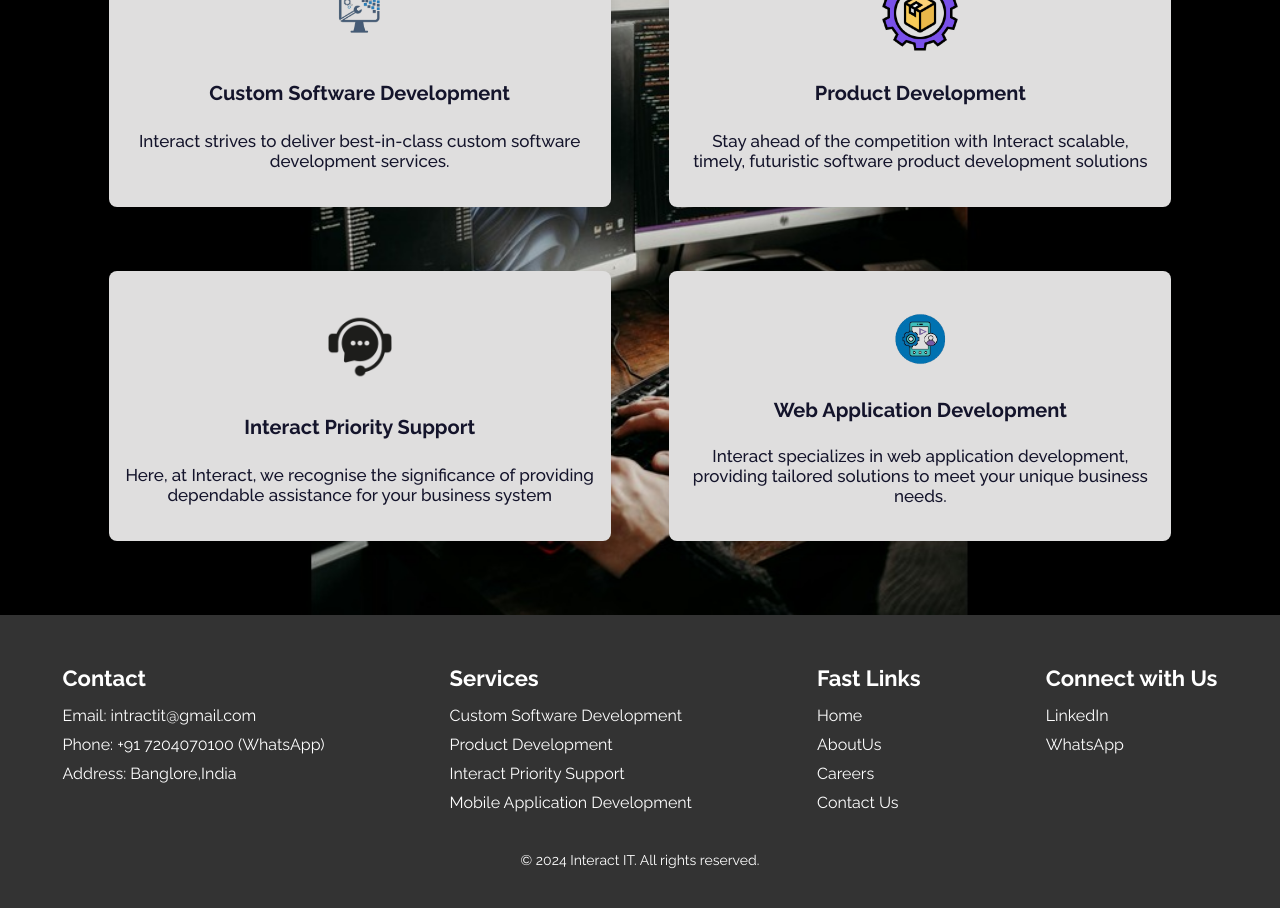
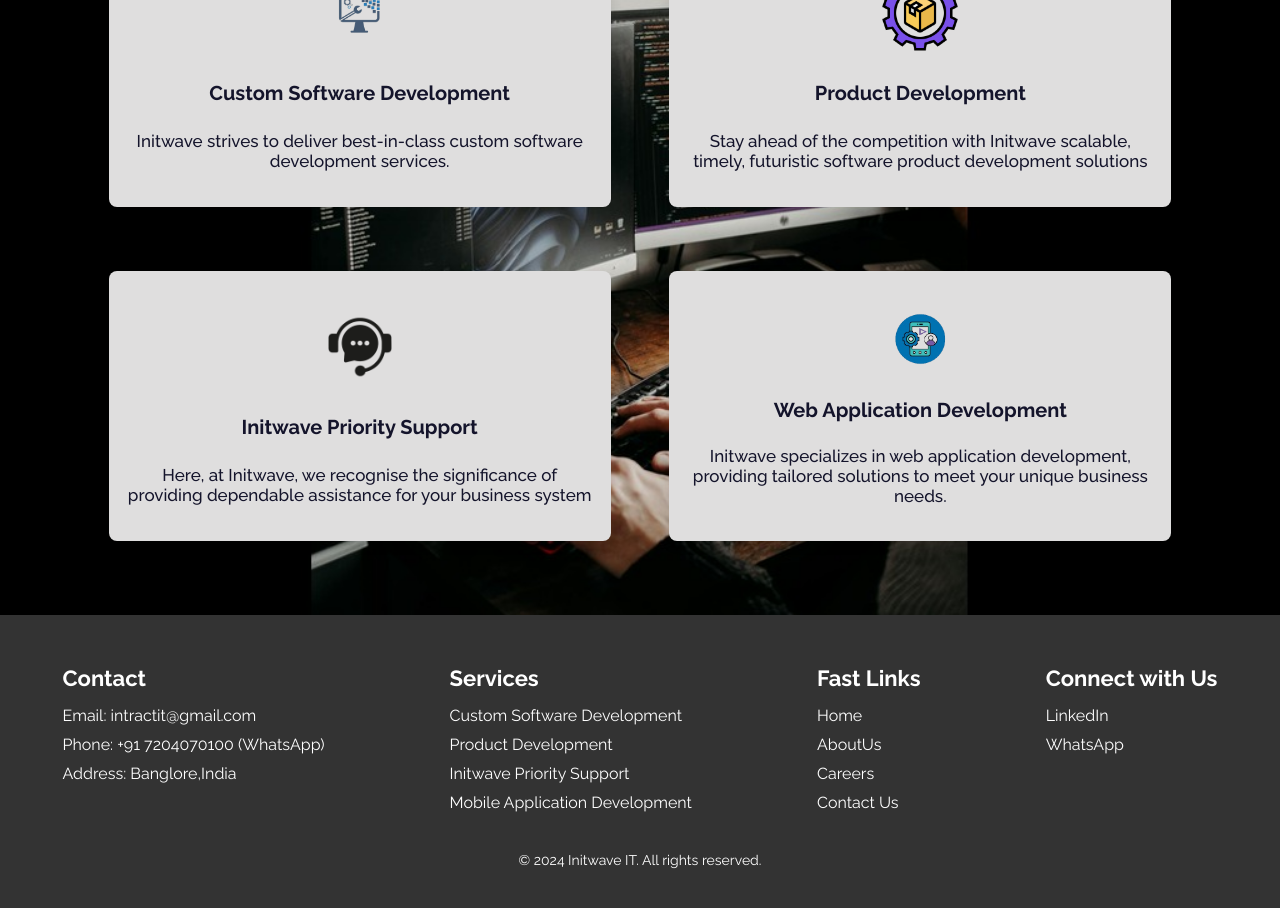
Before and after one commit to INITWAVE24/INITWAVE, a React (Vite) app: page /#/services in a window 1280 px wide. Shown: the part 360-1268 px from the top of the page. Built offline with nearby package versions, Linux system fonts and the light colour scheme.

Commit message:
Fifth commit

```diff
--- a/package.json
+++ b/package.json
@@ -1,5 +1,5 @@
 {
-  "name": "interact-it",
+  "name": "Initwave-it",
   "private": true,
   "version": "0.0.0",
   "type": "module",
--- a/src/Components/About-us.jsx
+++ b/src/Components/About-us.jsx
@@ -21,26 +21,26 @@ function AboutUs() {
 
             <div className="overview-section">
                 <h2>Overview</h2>
-                <p>Interact IT Solutions is a pioneering force in the realm of engineering services, specializing in core engineering design, product development, smart manufacturing, and digitalization. Our expertise lies in crafting innovative solutions tailored to meet the dynamic demands of the engineering services landscape.Managed by a seasoned team of professionals, Interact IT Solutions is committed to cultivating a robust ecosystem characterized by a seamless integration of cutting-edge competencies and unparalleled global delivery excellence.Our comprehensive range of services includes:
+                <p>Initwave IT Solutions is a pioneering force in the realm of engineering services, specializing in core engineering design, product development, smart manufacturing, and digitalization. Our expertise lies in crafting innovative solutions tailored to meet the dynamic demands of the engineering services landscape.Managed by a seasoned team of professionals, Initwave IT Solutions is committed to cultivating a robust ecosystem characterized by a seamless integration of cutting-edge competencies and unparalleled global delivery excellence.Our comprehensive range of services includes:
 </p><p>
    1.Custom Software Development: Leverage our expertise in developing bespoke software solutions tailored to your unique business requirements.</p>
 <p>
    2.Product Development: Stay ahead of the curve with our scalable and futuristic product development solutions designed to propel your business forward.
 </p>
 <p>
-3.Interact Priority Support: Recognizing the critical importance of reliable support, we offer dedicated assistance to ensure the seamless operation of your business systems.
+3.Initwave Priority Support: Recognizing the critical importance of reliable support, we offer dedicated assistance to ensure the seamless operation of your business systems.
 </p>
 <p>
 4.Mobile Application Development: Unlock the potential of mobile technology with our customized application development solutions catering to iOS and Android platforms.
 </p>
 <p>
-At Interact IT Solutions, our mission is to collaborate closely with our clients to deliver innovative and cost-effective solutions that drive tangible value. With a focus on reliability, efficiency, and client satisfaction, we are dedicated to empowering businesses to thrive in an ever-evolving technological landscape.</p>
+At Initwave IT Solutions, our mission is to collaborate closely with our clients to deliver innovative and cost-effective solutions that drive tangible value. With a focus on reliability, efficiency, and client satisfaction, we are dedicated to empowering businesses to thrive in an ever-evolving technological landscape.</p>
             </div>
             <div className="mission-section">
               <div className='mission-div'>
               <h2>Our Mission</h2>
 
-              <p>Our mission at Interact IT is to revolutionize the engineering services industry by leveraging cutting-edge technologies and innovative solutions. We are committed to empowering businesses with the tools they need to thrive in a rapidly evolving digital landscape.</p>
+              <p>Our mission at Initwave IT is to revolutionize the engineering services industry by leveraging cutting-edge technologies and innovative solutions. We are committed to empowering businesses with the tools they need to thrive in a rapidly evolving digital landscape.</p>
               <p>Through a relentless pursuit of excellence, we aim to redefine the standard of quality and reliability in engineering design, product development, smart manufacturing, and digitalization. Our team of seasoned professionals is dedicated to delivering unparalleled value to our clients, ensuring that they remain at the forefront of innovation and competitiveness.</p>
 
               </div>
--- a/src/Components/About.jsx
+++ b/src/Components/About.jsx
@@ -22,7 +22,7 @@ function About() {
                     animate={{ x: 0, opacity: 1 }}
                     transition={{ duration: 0.5, delay: 0.25 }}
                 >
-                   <p>Interact's expertise extends beyond traditional engineering services, encompassing a comprehensive array of specialized fields that are integral to modern industry. With a focus on innovation and excellence, our team is dedicated to pushing the boundaries of engineering design, product development, and manufacturing processes.Our success is underpinned by a highly experienced team of professionals who bring a wealth of knowledge and expertise to every project.</p>
+                   <p>Initwave's expertise extends beyond traditional engineering services, encompassing a comprehensive array of specialized fields that are integral to modern industry. With a focus on innovation and excellence, our team is dedicated to pushing the boundaries of engineering design, product development, and manufacturing processes.Our success is underpinned by a highly experienced team of professionals who bring a wealth of knowledge and expertise to every project.</p>
 
                 </motion.div>
 
--- a/src/Components/Content.jsx
+++ b/src/Components/Content.jsx
@@ -5,7 +5,7 @@ import { useEffect, useState } from 'react'
 
 function Content() {
   const [isMounted, setIsMounted] = useState(false)
-  const text = 'INTERACT IT'.split(' ')
+  const text = 'Initwave IT'.split(' ')
   const randomText = 'Quality of IT services offered with new, talented individuals'
 
   useEffect(() => {
--- a/src/Components/Footer.jsx
+++ b/src/Components/Footer.jsx
@@ -19,7 +19,7 @@ function Footer() {
           <ul>
             <li>Custom Software Development</li>
             <li>Product Development</li>
-            <li>Interact Priority Support</li>
+            <li>Initwave Priority Support</li>
             <li>Mobile Application Development</li>
           </ul>
         </div>
@@ -41,7 +41,7 @@ function Footer() {
         </div>
       </div>
       <div className="copyright">
-        <p>&copy; 2024 Interact IT. All rights reserved.</p>
+        <p>&copy; 2024 Initwave IT. All rights reserved.</p>
       </div>
     </footer>
   );
--- a/src/Components/Navbar-content.jsx
+++ b/src/Components/Navbar-content.jsx
@@ -27,7 +27,7 @@ function Headings() {
                             >
                                 CAREERS
                                 <div className={`dropdown-content ${isDropdownOpen ? 'open' : ''}`}>
-                                    <p>Join us at Interact IT and become a part of a community that values innovation, collaboration, and making a positive difference in the world. Together, we can create meaningful solutions that shape the future of technology and drive positive change for our clients and communities alike.</p>
+                                    <p>Join us at Initwave IT and become a part of a community that values innovation, collaboration, and making a positive difference in the world. Together, we can create meaningful solutions that shape the future of technology and drive positive change for our clients and communities alike.</p>
                                     <NavLink to='/careers'>
                                         <motion.button whileTap={{ scale: 0.85 }}>
                                             Explore Opportunities
--- a/src/Components/Navbar.jsx
+++ b/src/Components/Navbar.jsx
@@ -11,10 +11,10 @@ function Navbar() {
         setIsMobileMenuOpen(!isMobileMenuOpen);
     };
 
-    // Listen to route changes
+
     const location = useLocation();
     useEffect(() => {
-        setIsMobileMenuOpen(false); // Close the mobile menu on route change
+        setIsMobileMenuOpen(false);
     }, [location]);
 
     return (
@@ -23,7 +23,7 @@ function Navbar() {
                 <div className='logo-div'>
                     <img src={logo1} className="logo" alt="Logo" />
                     <div className='name-div'>
-                        <p>INTERACT IT</p>
+                        <p>INITWAVE IT</p>
                         <p>SERVICES</p>
                     </div>
                 </div>
--- a/src/Components/Services.jsx
+++ b/src/Components/Services.jsx
@@ -19,25 +19,25 @@ function Services() {
                     <div className="service1">
                         <img src={development} className="logo1" alt="Custom Software Development" />
                         <h4>Custom Software Development</h4>
-                        <p>Interact strives to deliver best-in-class custom software development services.</p>
+                        <p>Initwave strives to deliver best-in-class custom software development services.</p>
                     </div>
 
                     <div className="service1">
                         <img src={product} className="logo1" alt="Product Development" />
                         <h4>Product Development</h4>
-                        <p>Stay ahead of the competition with Interact scalable, timely, futuristic software product development solutions</p>
+                        <p>Stay ahead of the competition with Initwave scalable, timely, futuristic software product development solutions</p>
                     </div>
 
                     <div className="service1">
-                        <img src={support} className="logo1" alt="Interact Priority Support" />
-                        <h4>Interact Priority Support</h4>
-                        <p>Here, at Interact, we recognise the significance of providing dependable assistance for your business system</p>
+                        <img src={support} className="logo1" alt="Initwave Priority Support" />
+                        <h4>Initwave Priority Support</h4>
+                        <p>Here, at Initwave, we recognise the significance of providing dependable assistance for your business system</p>
                     </div>
 
                     <div className="service1">
                         <img src={mobile} className="logo1" alt="Web Application Development" />
                         <h4>Web Application Development</h4>
-                        <p>Interact specializes in web application development, providing tailored solutions to meet your unique business needs.</p>
+                        <p>Initwave specializes in web application development, providing tailored solutions to meet your unique business needs.</p>
                     </div>
                 </div>
             </div>
```
Also changed, not shown: src/App.css (+8 -27 lines), src/App.jsx (+1 -12 lines), src/Components/Slider.jsx (+7 -8 lines), 2 other files (tests, documents, lock files or other folders).
